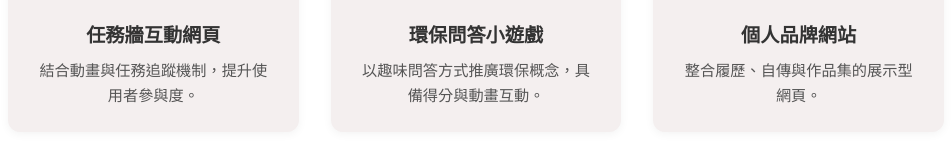
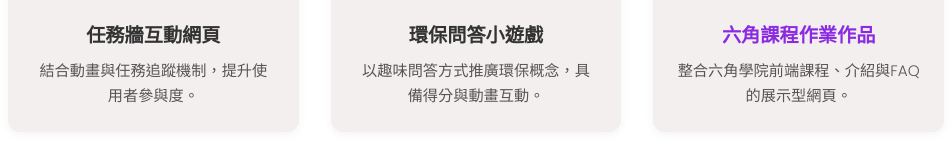
Before and after one commit to TingYu-Shiu/front-end, a plain HTML site: page bio/bio.html in a window 1280 px wide. Shown: the part 1449-1607 px from the top of the page, without its empty margins (164-1115 px from the left). Drawn offline with Linux system fonts and the light colour scheme.

Commit message:
Update bio.html

```diff
--- a/bio/bio.html
+++ b/bio/bio.html
@@ -29,7 +29,14 @@
       text-decoration: none;
       color: #333;
       font-weight: 500;
+      padding-bottom: 10px;
     }
+
+    nav a:hover {
+      margin-top: 10px;
+      border-bottom: 2px solid #227e4a ;
+    }
+
     .hero {
       display: flex;
       align-items: center;
@@ -66,7 +73,7 @@
     }
     .skills, .projects {
       display: grid;
-      grid-template-columns: repeat(auto-fit, minmax(250px, 1fr));
+      grid-template-columns: repeat(auto-fit,minmax(250px,1fr));
       gap: 2rem;
     }
     .card {
@@ -93,6 +100,16 @@
       font-size: 0.95rem;
       color: #555;
     }
+
+    .card h3 a{
+      text-decoration: none;
+      color: blueviolet;
+    }
+
+    .card h3 a:hover{
+      color: yellowgreen;
+    }
+
     footer {
       text-align: center;
       padding: 2rem;
@@ -159,8 +176,8 @@
       </div>
       <div class="card">
         <img src="https://images.unsplash.com/photo-1506765515384-028b60a970df?w=800" alt="品牌網站"/>
-        <h3>個人品牌網站</h3>
-        <p>整合履歷、自傳與作品集的展示型網頁。</p>
+        <h3><a href="https://tingyu-shiu.github.io/front-end/project3/index.html">六角課程作業作品</a></h3>
+        <p>整合六角學院前端課程、介紹與FAQ的展示型網頁。</p>
       </div>
     </div>
   </section>
```
